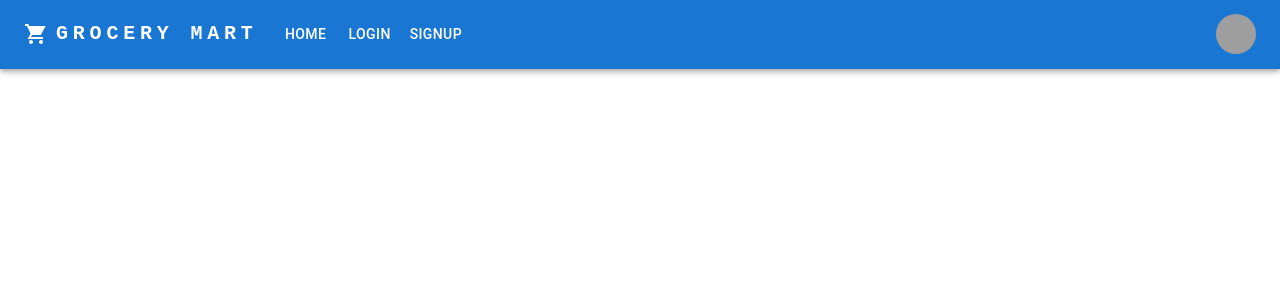
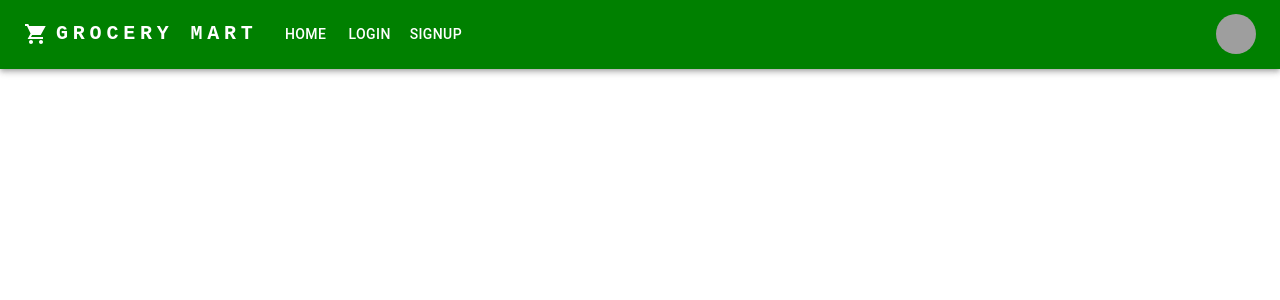
Before and after one commit to udyogi-siphara/Grocery-POS, a React (Create React App) app in the folder frontend/: page / in a window 1280 px wide. Shown: the top 300 px of the page. Built offline with nearby package versions, Linux system fonts and the light colour scheme; grey boxes are pictures that could not be loaded; the HTML template or start-up script is replaced by a standard one.

Commit message:
color change

```diff
--- a/frontend/src/components/nav/Nav.jsx
+++ b/frontend/src/components/nav/Nav.jsx
@@ -38,7 +38,7 @@ function Nav() {
   };
 
   return (
-    <AppBar position="static">
+    <AppBar position="static" sx={{bgcolor:'green'}}>
       <Container maxWidth="xl">
         <Toolbar disableGutters>
           <LocalGroceryStoreSharpIcon sx={{ display: { xs: 'none', md: 'flex' }, mr: 1 }} />
```
